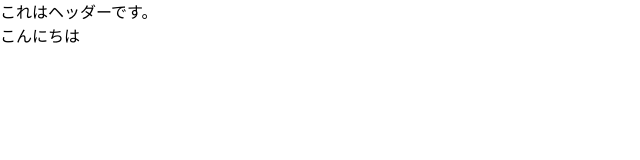
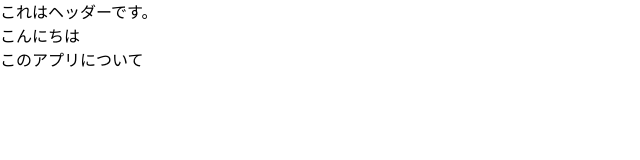
Before and after one commit to yamaneko86/basket-court-map-ts, a Next.js app: page / in a window 1280 px wide. Shown: the top 160 px of the page, without its empty margins (0-640 px from the left). Built offline with nearby package versions, Linux system fonts and the light colour scheme.

Commit message:
aboutページへのリンクを追加

```diff
--- a/src/app/(routes)/page.tsx
+++ b/src/app/(routes)/page.tsx
@@ -1,11 +1,15 @@
 import Image from "next/image";
 import Header from "../_components/Header";
+import Link from "next/link";
 
 export default function Home() {
   return (
     <>
       <Header />
       <h1>こんにちは</h1>
+      <Link href={"/about"}>
+        <h2>このアプリについて</h2>
+      </Link>
     </>
   );
 }
```
